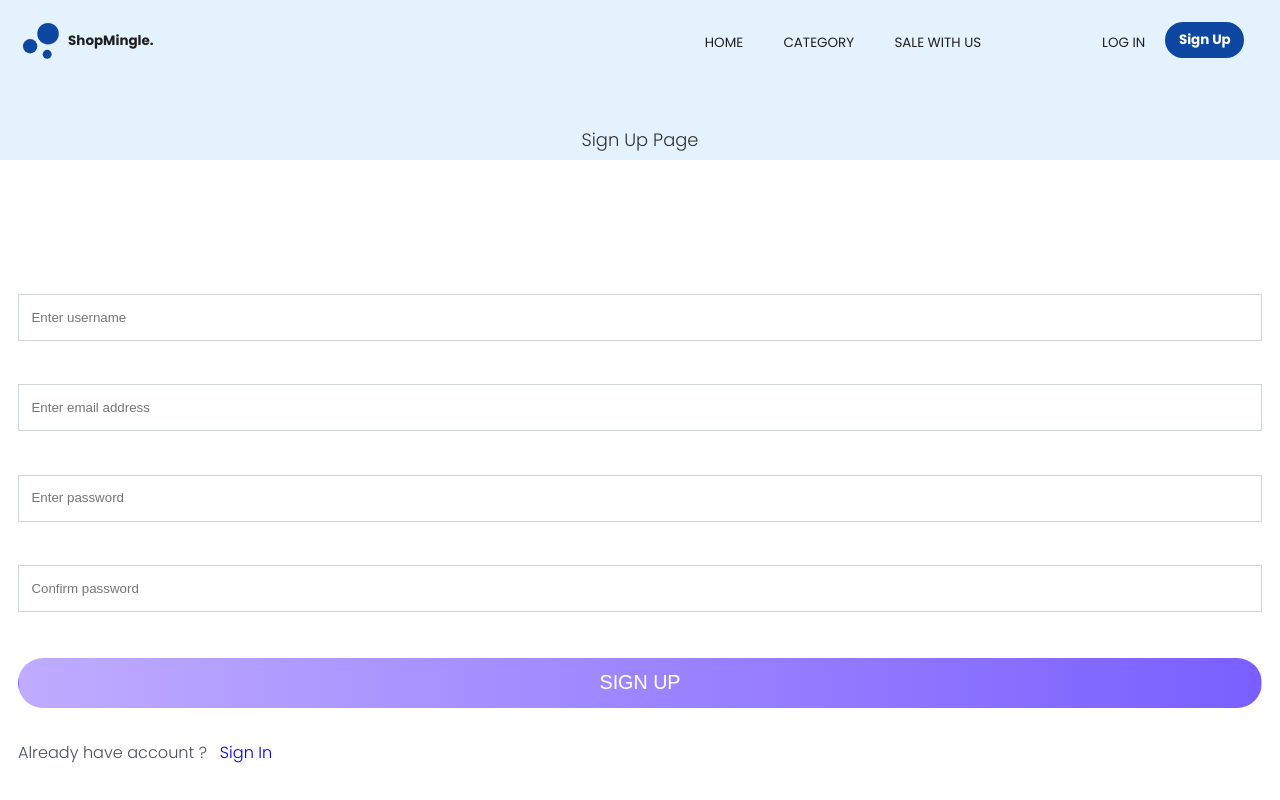
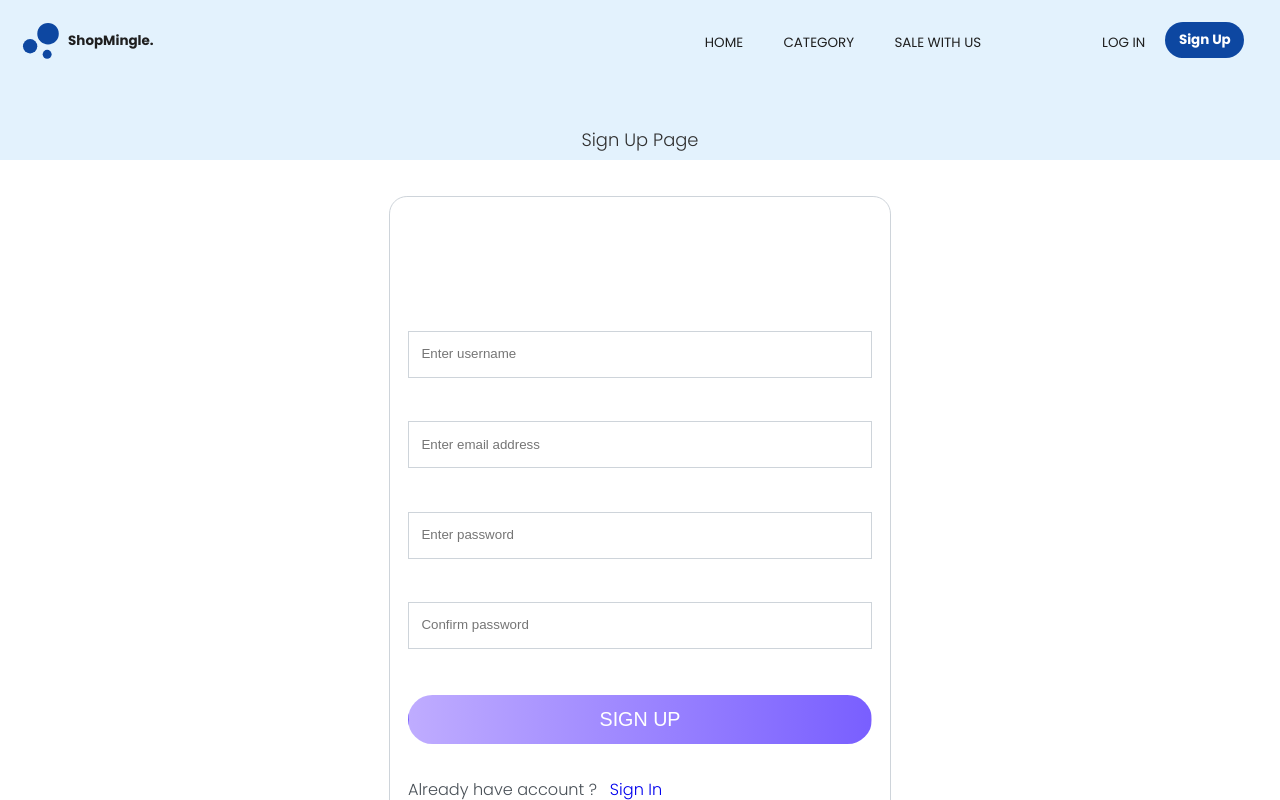
Before and after one commit to Nandiehakuna/ShopMingle, a React (Create React App) app: page /signup in a window 1280 px wide. Shown: the top 800 px of the page. Built offline with nearby package versions, Linux system fonts and the light colour scheme.

Commit message:
sign up page responsive feature complete

```diff
--- a/src/pages/signUpPage/SignUpPage.js
+++ b/src/pages/signUpPage/SignUpPage.js
@@ -8,11 +8,27 @@ const Section = styled.section`
   min-height: 1000px;
 `
 
+const Container = styled.section`
+  @media (min-width: 35em) {
+    margin: 0 auto;
+    width: 500px;
+    border: 1px solid var(--black3f);
+    border-radius: 1em;
+    margin-top: 2em;
+  }
+`
+
+const Aside = styled.aside`
+`
 const SignUpPage = () => {
   return (
     <Section>
       <Hero page="other">Sign Up Page</Hero>
-      <SignUpForm/>
+      <Container>
+        <SignUpForm/>
+        <Aside></Aside>
+      </Container>
+
     </Section>
   )
 }
```
